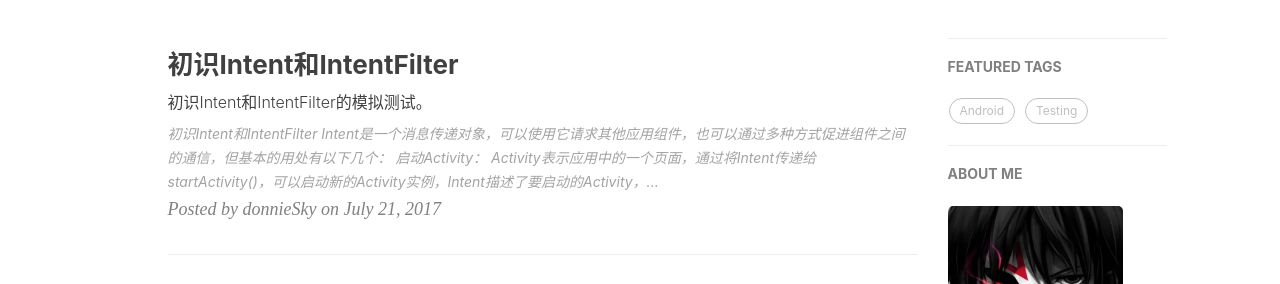
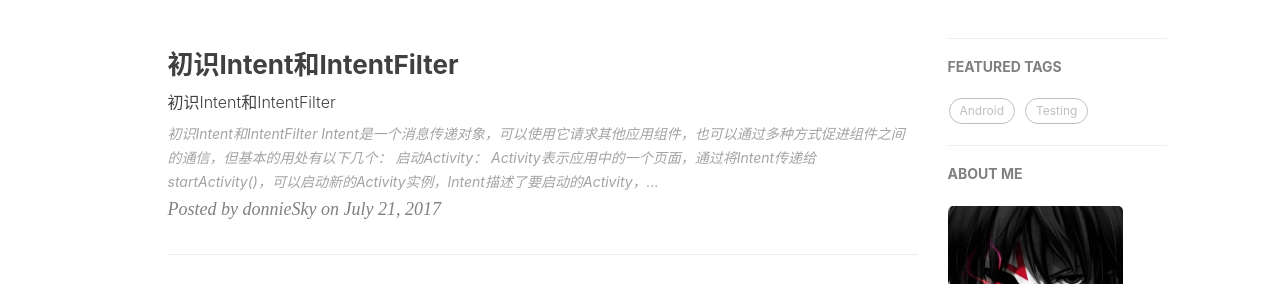
Before and after one commit to doghex/donniesky.github.io, a Jekyll site: the page built from index.html, in a window 1280 px wide and 900 px high. Shown: the part 420-704 px from the top of the window. Built offline with Jekyll 4.4.1, drawn with Linux system fonts in a browser that asks for light colours; nearby versions of some CDN libraries; the list of posts is cut into pages by our own code; comment, search, counter and statistics services are not loaded.

Commit message:
update post

```diff
--- a/_posts/2017-07-21-Intent-And-IntentFilter.markdown
+++ b/_posts/2017-07-21-Intent-And-IntentFilter.markdown
@@ -1,7 +1,7 @@
 ---
 layout:     post
 title:		"初识Intent和IntentFilter"
-subtitle:   "初识Intent和IntentFilter的模拟测试。"
+subtitle:   "初识Intent和IntentFilter"
 date:       2017-07-21 16:45:00
 author:     "donnieSky"
 catalog:	true
```
